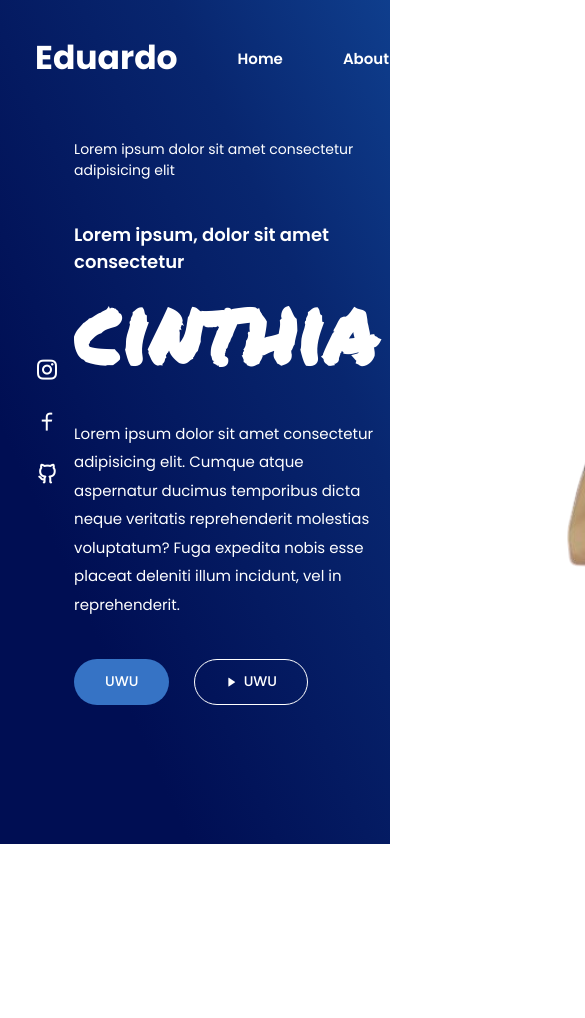
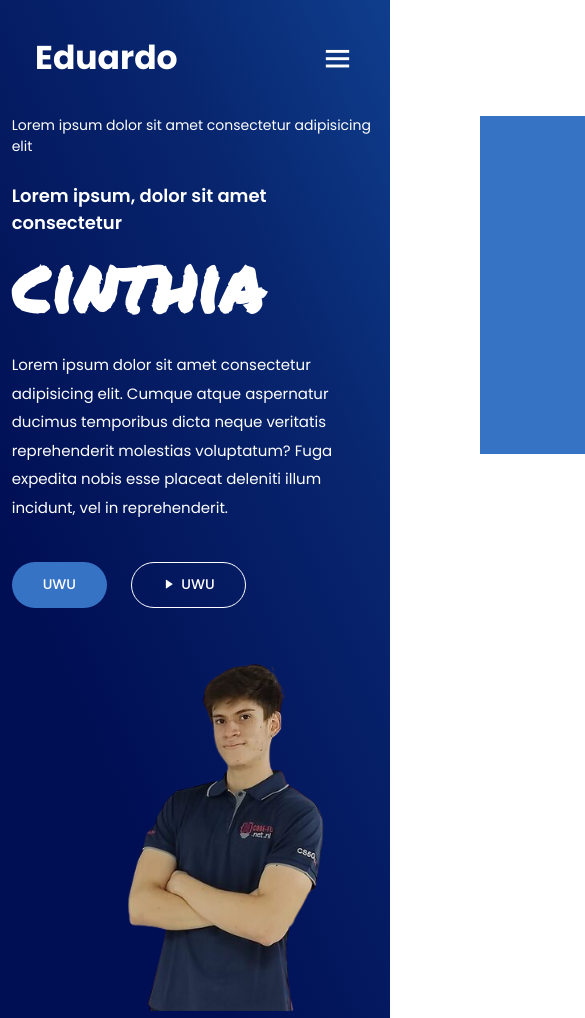
Before and after one commit to Eduardo6446/portfolio, a plain HTML site: page index.html in a window 390 px wide. Shown: the top 1018 px of the page, 585 px wide, since content can reach past the window. Before the commit the page ends 844 px from the top, so only its background shows below. Drawn offline with nearby package versions, Linux system fonts and the light colour scheme.

Commit message:
complete home section

```diff
--- a/index.html
+++ b/index.html
@@ -64,6 +64,8 @@
 
 
 
+    <!--SCROLL EFFECT-->
+    <script src="https://unpkg.com/scrollreveal"></script>
 
     <!--js custom link-->
     <script src="static/js/index.js"></script>
--- a/static/css/style.css
+++ b/static/css/style.css
@@ -160,3 +160,107 @@ section{
     color:#3673c5;
     transform: translateY(-5px);
 }
+
+@media (max-width:1535px) {
+    header{
+        padding: 15 3%;
+        transition: .2s;
+    }
+
+    .icons{
+        padding: 0 3%;
+        transition: .2s;
+    }
+}
+
+@media (max-width:1460px) {
+    section{
+        padding: 0 12%;
+        transition: .2s;
+    }
+}
+
+@media (max-width:1340px) {
+    .hero-img img{
+        width: 100%;
+        height: auto;
+    }
+
+    .hero-text h1{
+        font-size: 75px;
+        margin: 0 0 30px;
+    }
+
+    .hero-text h5{
+        margin-bottom: 25px;
+    }
+}
+
+@media (max-width:1195px) {
+    section{
+        padding: 0 3%;
+        transition: .2s;
+    }
+
+    .hero{
+        height: 100%;
+        gap: 1rem;
+        grid-template-columns: 1fr;
+    }
+
+    .hero-img{
+        text-align: center;
+    }
+
+    .hero-img img{
+        width: 560px;
+        height: auto;
+    }
+
+    .hero-text{
+        padding-top: 115px;
+    }
+
+    .icons{
+        display: none;
+    }
+
+}
+
+@media (max-width:990px) {
+    #menu-icon{
+        display: block;
+    }
+    .navlist{
+        position: absolute;
+        top: 100%;
+        right: -100%;
+        width: 300px;
+        height: 40vh;
+        display: flex;
+        align-items: center;
+        flex-direction: column;
+        padding: 50px 20px;
+        background: #3673c5;
+        transition: all .55s ease;
+    }
+
+    .navlist a{
+        margin-left: 0;
+        margin: 7px 0;
+        display: block;
+
+    }
+
+    .navlist.open{
+        right: 0;
+    }
+
+}
+
+@media (max-width:680px) {
+    .hero-img img{
+        width: 100%;
+        height: auto;
+    }
+}
--- a/static/js/index.js
+++ b/static/js/index.js
@@ -0,0 +1,22 @@
+// declaramos variables para el icono del menu y el navbar
+
+let menu = document.querySelector('#menu-icon');
+let nav = document.querySelector('.navlist');
+
+// permite cada vez que se ejecute cambiar de estado la visibilidad del elemento HTML
+
+menu.onclick = () => {
+    menu.classList.toggle('bx-x');
+    nav.classList.toggle('open');
+};
+
+const sr = ScrollReveal({
+    distance: '65px',
+    duration: 2600,
+    delay: 450,
+    reset: true
+});
+
+sr.reveal('.hero-text',{delay:200, origin:'top'});
+sr.reveal('.hero-img',{delay:450, origin:'top'});
+sr.reveal('.icons',{delay:500, origin:'left'});
```
